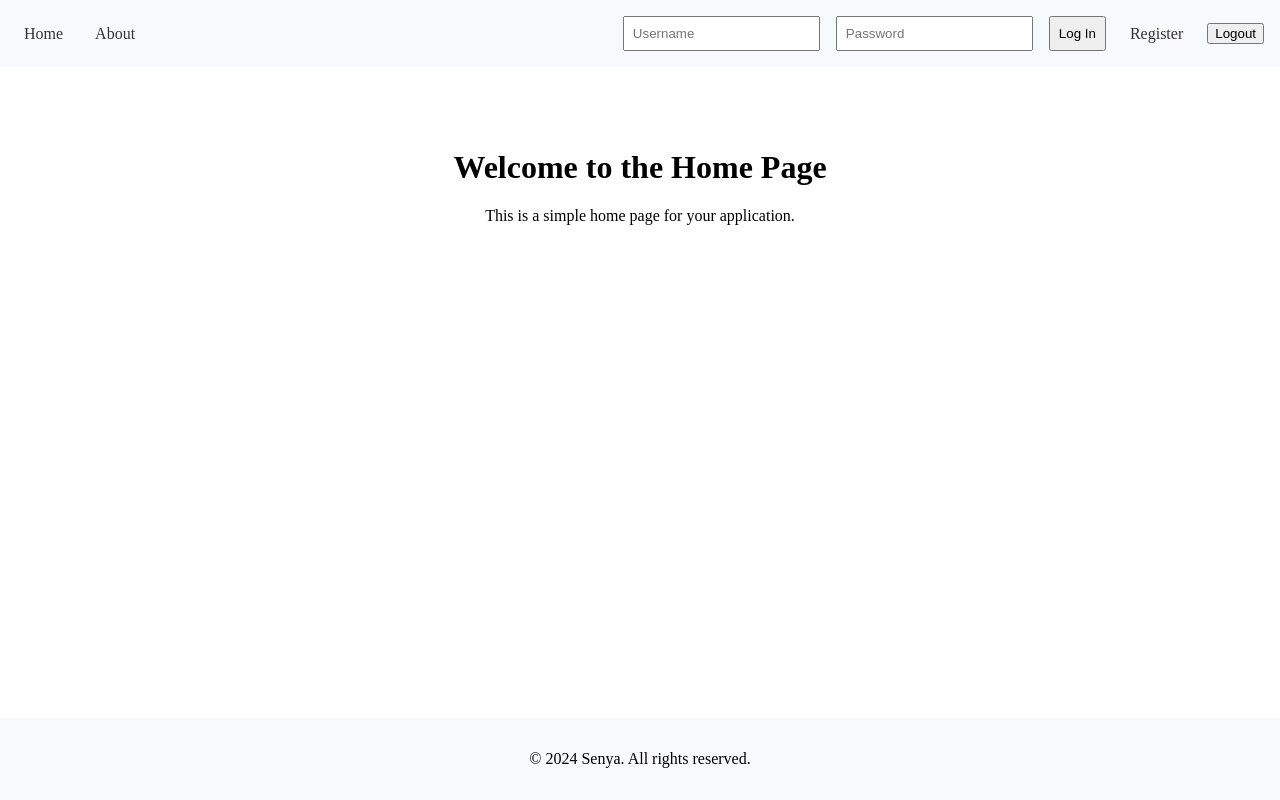
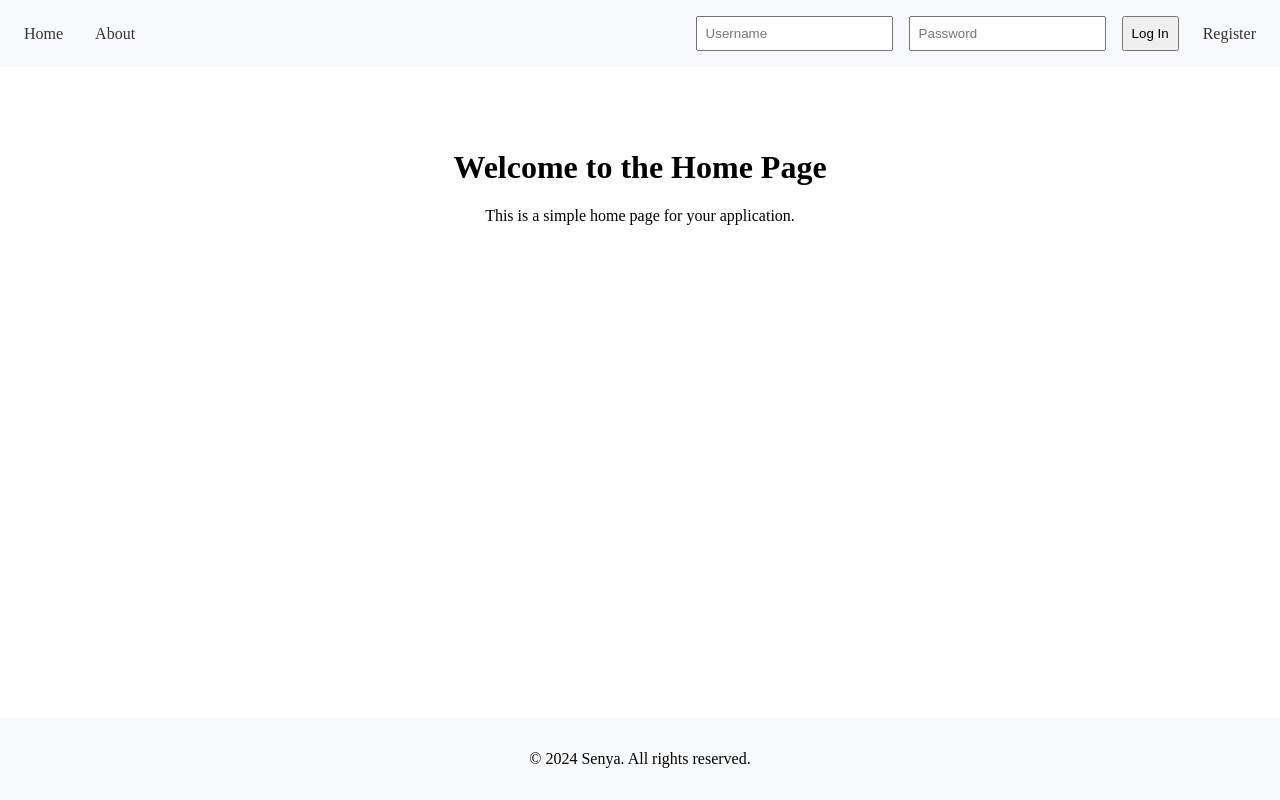
Before and after one commit to TheSenya/Senya_web_FE, a React (Vite) app: page / in a window 1280 px wide. Built offline with nearby package versions, Linux system fonts and the light colour scheme.

Commit message:
small fix

```diff
--- a/src/components/auth/Logout.css
+++ b/src/components/auth/Logout.css
@@ -0,0 +1,12 @@
+.logout-button {
+    padding: 0.5rem;
+    background-color: #646cff;
+    color: white;
+    border: none;
+    border-radius: 4px;
+    cursor: pointer;
+}
+
+.logout-button:hover {
+    background-color: #535bf2;
+}
--- a/src/components/auth/Logout.jsx
+++ b/src/components/auth/Logout.jsx
@@ -11,6 +11,7 @@ const Logout = () => {
 
   return (
     <button
+      className="logout-button"
       onClick={handleLogout}
     >
       Logout
--- a/src/components/navbar/Navbar.jsx
+++ b/src/components/navbar/Navbar.jsx
@@ -19,12 +19,12 @@ const Navbar = () => {
       </div>
       <div className="nav-right">
         <Login />
-        {!isAuthenticated && (
-          <div className="register-link-container">
-            <Link to="/register">Register</Link>
-          </div>
-        )}
-        <Logout />
+        {isAuthenticated
+          ? <Logout />
+          : (<div className="register-link-container">
+              <Link to="/register">Register</Link>
+            </div>)
+        }
       </div>
     </nav>
   );
```
